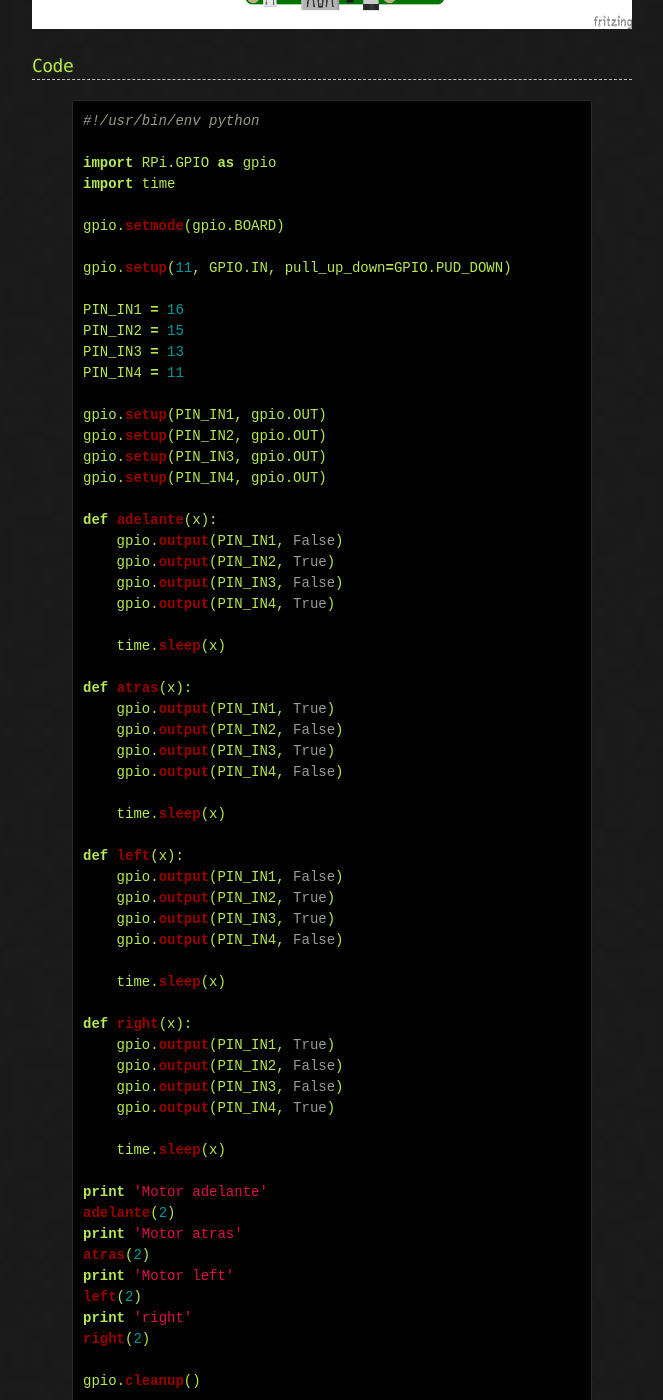
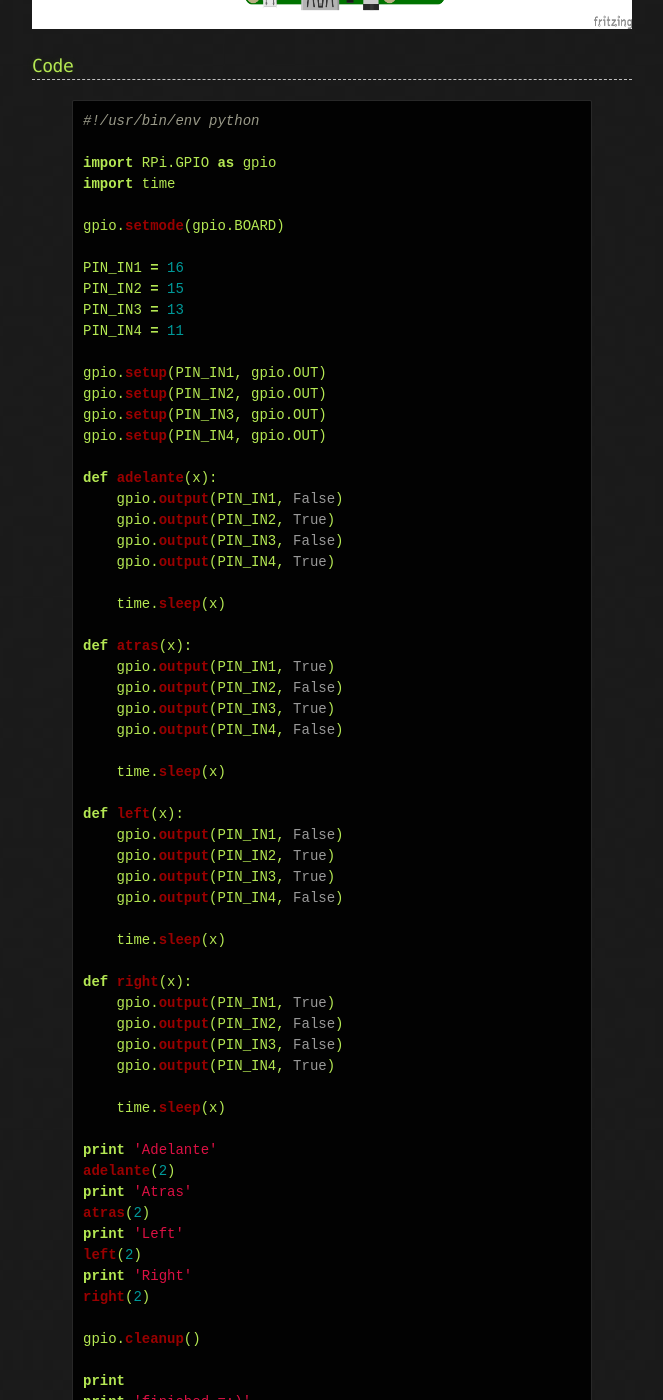
Before and after one commit to raspikuku/raspikuku.github.io, a Jekyll site: the page built from raspitut/robot/motors.md, in a window 1280 px wide and 1400 px high, scrolled down 1531 px. Shown: the whole window, without its empty margins (308-971 px from the left). Built offline with Jekyll 4.4.1, drawn with Linux system fonts in a browser that asks for light colours; Markdown is read by kramdown in place of the engine named in the settings; comment, search, counter and statistics services are not loaded.

Commit message:
Code cleanup

```diff
--- a/raspitut/robot/motors.md
+++ b/raspitut/robot/motors.md
@@ -21,8 +21,6 @@
 import time
 
 gpio.setmode(gpio.BOARD)
-
-gpio.setup(11, GPIO.IN, pull_up_down=GPIO.PUD_DOWN)
 
 PIN_IN1 = 16
 PIN_IN2 = 15
@@ -66,13 +64,13 @@
 
     time.sleep(x)
 
-print 'Motor adelante'
+print 'Adelante'
 adelante(2)
-print 'Motor atras'
+print 'Atras'
 atras(2)
-print 'Motor left'
+print 'Left'
 left(2)
-print 'right'
+print 'Right'
 right(2)
 
 gpio.cleanup()
```
